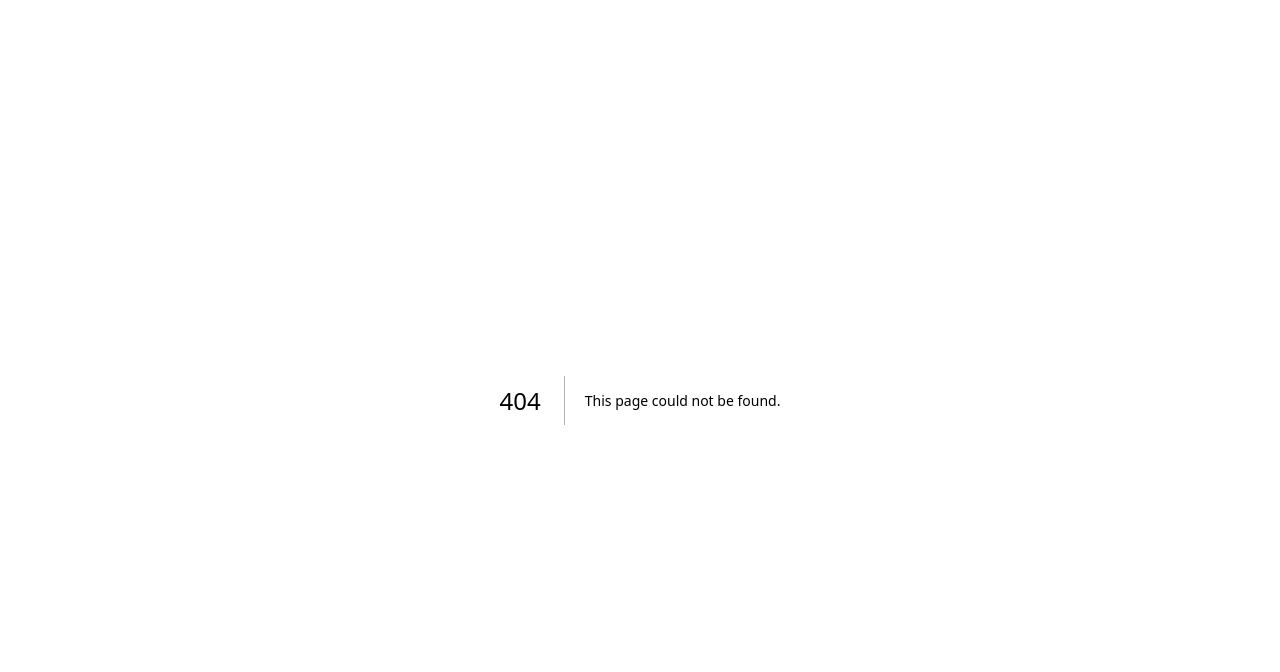
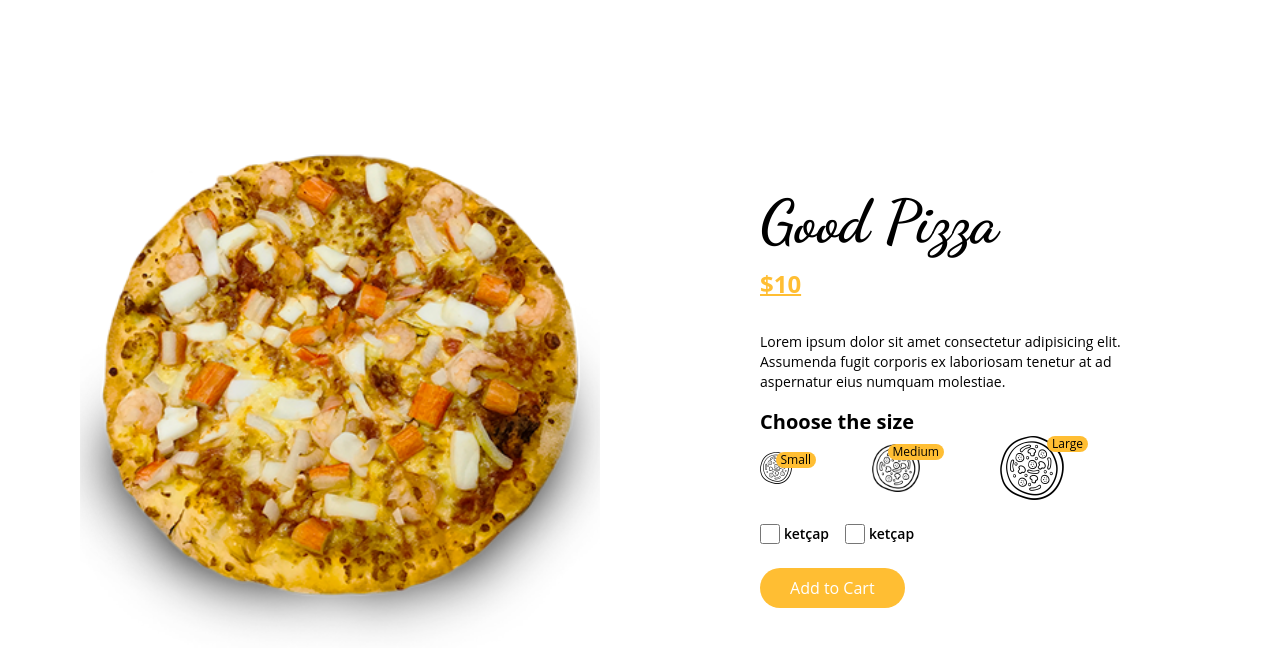
Before and after one commit to fatihece/next13-food-order-app, a Next.js app: page /product in a window 1280 px wide. Before the commit this address had no page. Shown: the top 672 px of the page. Built offline with nearby package versions, Linux system fonts and the light colour scheme.

Commit message:
product page is completed

```diff
--- a/components/About.jsx
+++ b/components/About.jsx
@@ -6,7 +6,7 @@ const About = () => {
     <div className="bg-secondary py-14">
       <div className="container mx-auto flex flex-wrap-reverse items-center justify-center gap-20 text-white">
         <div className="flex justify-center">
-          <div className="sm-h-[600px] relative flex  h-[450px] w-[300px] justify-center sm:w-[445px]">
+          <div className="relative flex h-[450px]  w-[300px] justify-center sm:h-[600px] sm:w-[445px]">
             <Image src="/images/about-img.png" alt="" layout="fill" />
           </div>
         </div>
--- a/pages/home/index.js
+++ /dev/null
@@ -1,23 +0,0 @@
-import React from "react";
-import Head from "next/head";
-import Header from "../components/layout/Header";
-// import Home from "./home";
-
-export default function Index() {
-  return (
-    <div className="">
-      <Head>
-        <title>Create Next App</title>
-        <link rel="icon" href="/favicon.ico" />
-        <link rel="preconnect" href="https://fonts.googleapis.com" />
-        <link
-          rel="preconnect"
-          href="https://fonts.gstatic.com"
-          crossOrigin="true"
-        />
-      </Head>
-      <Header />
-      {/* <Home /> */}
-    </div>
-  );
-}
--- a/src/app/globals.css
+++ b/src/app/globals.css
@@ -16,11 +16,11 @@ body {
 }
 
 .btn-primary {
-  @apply text-white px-[30px] py-[8px] rounded-3xl bg-primary cursor-pointer hover:opacity-70 transition-all disabled:opacity-50 disabled:cursor-not-allowed;
+  @apply cursor-pointer rounded-3xl bg-primary px-[30px] py-[8px] text-white transition-all hover:opacity-70 disabled:cursor-not-allowed disabled:opacity-50;
 }
 
 .slick-dots {
-  @apply !flex justify-start w-full;
+  @apply !flex w-full justify-start;
 }
 
 .slick-dots li {
@@ -28,7 +28,7 @@ body {
 }
 
 .slick-dots .slick-active div {
-  @apply bg-primary scale-150;
+  @apply scale-150 bg-primary;
 }
 
 .slick-dots div {
--- a/src/app/page.js
+++ b/src/app/page.js
@@ -4,6 +4,7 @@ import Carousel from "../../components/Carousel";
 import Campaigns from "../../components/Campaigns";
 import MenuWrapper from "../../components/product/MenuWrapper";
 import About from "../../components/About";
+
 export default function Index() {
   return (
     <main>
--- /dev/null
+++ b/src/app/product/page.jsx
@@ -0,0 +1,60 @@
+import Image from "next/image";
+import React from "react";
+import Title from "../../../components/ui/Title";
+
+const Test = () => {
+  return (
+    <div className="flex h-screen flex-wrap items-center gap-20 py-20 ">
+      <div className="relative mx-20 h-[80%] w-[80%] md:flex-1">
+        <Image src="/images/f1.png" alt="" layout="fill" objectFit="contain" />
+      </div>
+      <div className="text-center md:flex-1 md:text-start">
+        <Title addClass="text-6xl">Good Pizza</Title>
+        <span className="my-4 inline-block text-2xl font-bold text-primary underline underline-offset-1">
+          $10
+        </span>
+        <p className="my-4 text-sm md:pr-24">
+          Lorem ipsum dolor sit amet consectetur adipisicing elit. Assumenda
+          fugit corporis ex laboriosam tenetur at ad aspernatur eius numquam
+          molestiae.
+        </p>
+        <div>
+          <h4 className="text-xl font-bold">Choose the size</h4>
+          <div className="flex items-center justify-center gap-x-20 md:justify-start">
+            <div className="relative h-8 w-8">
+              <Image src="/images/size.png" alt="" layout="fill" />
+              <span className="absolute -right-6 top-0 rounded-full bg-primary px-[5px] text-xs font-medium">
+                Small
+              </span>
+            </div>
+            <div className="relative h-12 w-12">
+              <Image src="/images/size.png" alt="" layout="fill" />
+              <span className="absolute -right-6 top-0 rounded-full bg-primary px-[5px] text-xs font-medium">
+                Medium
+              </span>
+            </div>
+            <div className="relative h-16 w-16">
+              <Image src="/images/size.png" alt="" layout="fill" />
+              <span className="absolute -right-6 top-0 rounded-full bg-primary px-[5px] text-xs font-medium">
+                Large
+              </span>
+            </div>
+          </div>
+        </div>
+        <div className="my-6 flex justify-center gap-x-4 md:justify-start">
+          <label className="flex items-center gap-x-1">
+            <input type="checkbox" className="h-5 w-5 accent-primary" />
+            <span className="text-sm font-semibold">ketçap</span>
+          </label>
+          <label className="flex items-center gap-x-1">
+            <input type="checkbox" className="h-5 w-5 accent-primary" />
+            <span className="text-sm font-semibold">ketçap</span>
+          </label>
+        </div>
+        <button className="btn-primary">Add to Cart</button>
+      </div>
+    </div>
+  );
+};
+
+export default Test;
--- a/tailwind.config.js
+++ b/tailwind.config.js
@@ -3,6 +3,7 @@ module.exports = {
   content: [
     "./pages/**/*.{js,ts,jsx,tsx}",
     "./components/**/*.{js,ts,jsx,tsx}",
+    "./src/**/*.{js,ts,jsx,tsx,mdx}",
   ],
   theme: {
     extend: {
```
